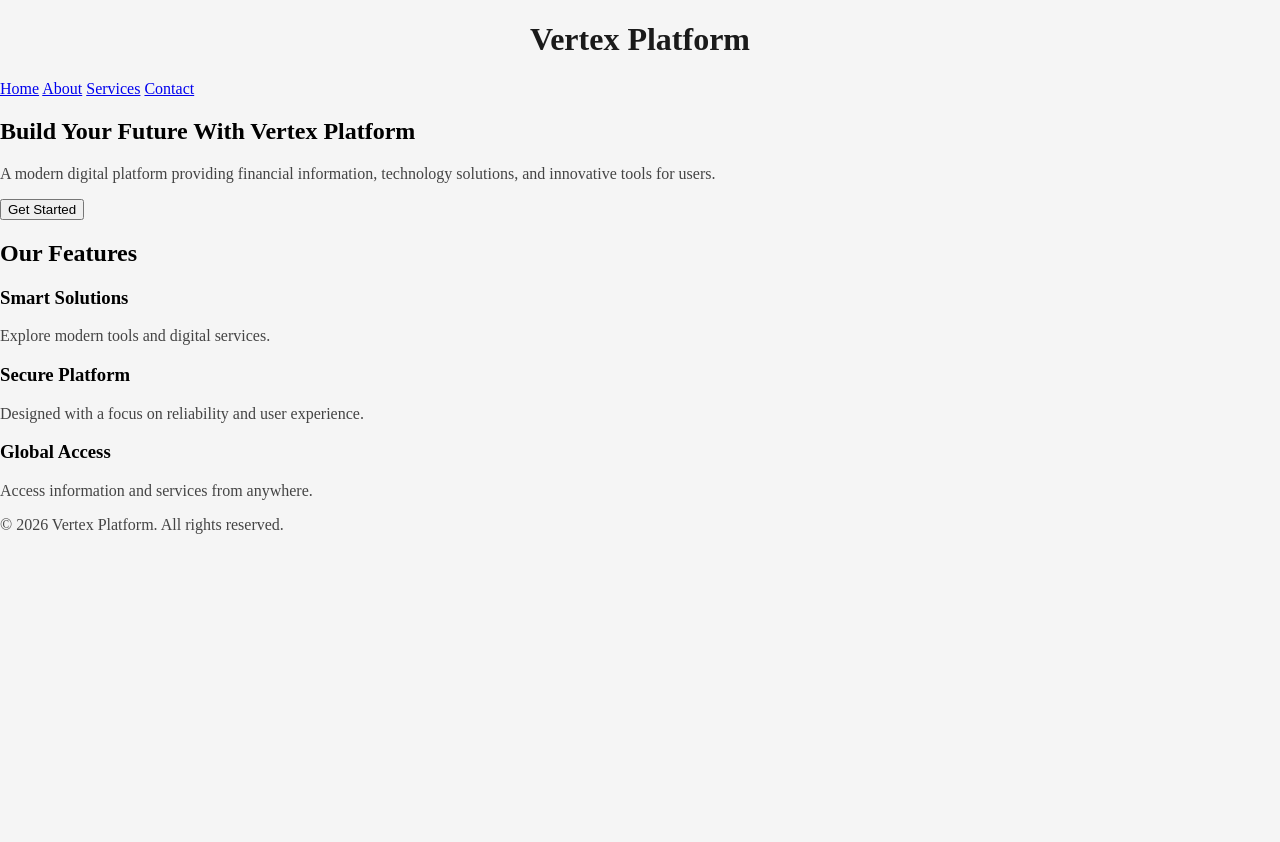
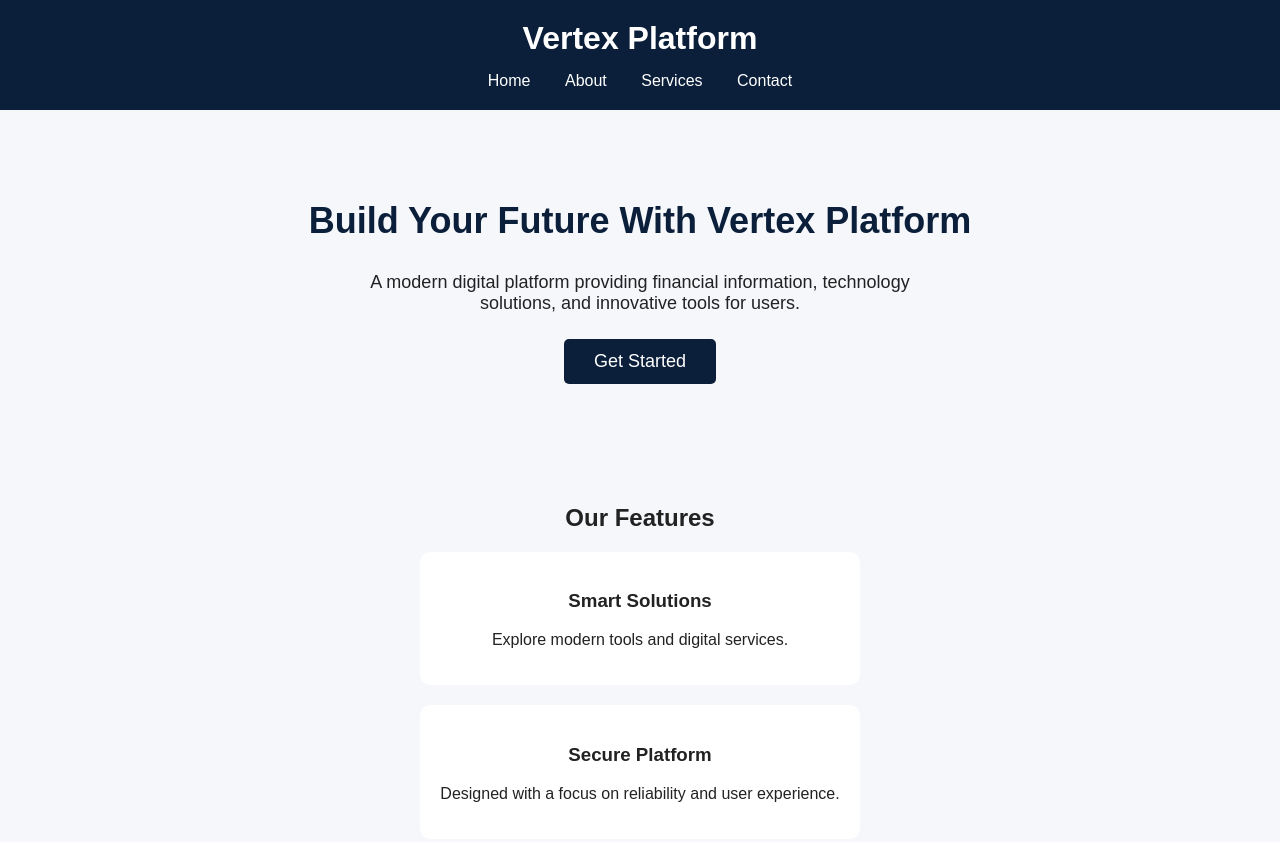
Before and after one commit to vertexmedium/vertexmodern, a plain HTML site: page index.html in a window 1280 px wide. Shown: the top 842 px of the page. Before the commit the page ends 800 px from the top, so only its background shows below. Drawn offline with Linux system fonts and the light colour scheme.

Commit message:
Update style.css

```diff
--- a/style.css
+++ b/style.css
@@ -1,15 +1,76 @@
 body {
-  front-family:arial,sans-serif;
-  margin: 0;
-  padding: 0;
-  background: #f5f5f5;
+    font-family: Arial, sans-serif;
+    margin: 0;
+    padding: 0;
+    background: #f5f7fb;
+    color: #222;
 }
-h1{
-color:#1a1a1a;
-text-align: center;
+
+header {
+    background: #0b1f3a;
+    padding: 20px;
+    text-align: center;
 }
-p{
-  color:#444;
-  text-alihn: center;
-  font-size: 18pxl
-  }
+
+header h1 {
+    color: white;
+    margin: 0;
+}
+
+nav {
+    margin-top: 15px;
+}
+
+nav a {
+    color: white;
+    text-decoration: none;
+    margin: 0 15px;
+    font-size: 16px;
+}
+
+.hero {
+    text-align: center;
+    padding: 60px 20px;
+}
+
+.hero h2 {
+    font-size: 36px;
+    color: #0b1f3a;
+}
+
+.hero p {
+    font-size: 18px;
+    max-width: 600px;
+    margin: auto;
+}
+
+button {
+    margin-top: 25px;
+    padding: 12px 30px;
+    border: none;
+    background: #0b1f3a;
+    color: white;
+    font-size: 18px;
+    border-radius: 5px;
+    cursor: pointer;
+}
+
+.features {
+    text-align: center;
+    padding: 40px 20px;
+}
+
+.features div {
+    background: white;
+    margin: 20px auto;
+    padding: 20px;
+    max-width: 400px;
+    border-radius: 10px;
+}
+
+footer {
+    background: #0b1f3a;
+    color: white;
+    text-align: center;
+    padding: 15px;
+}
```
